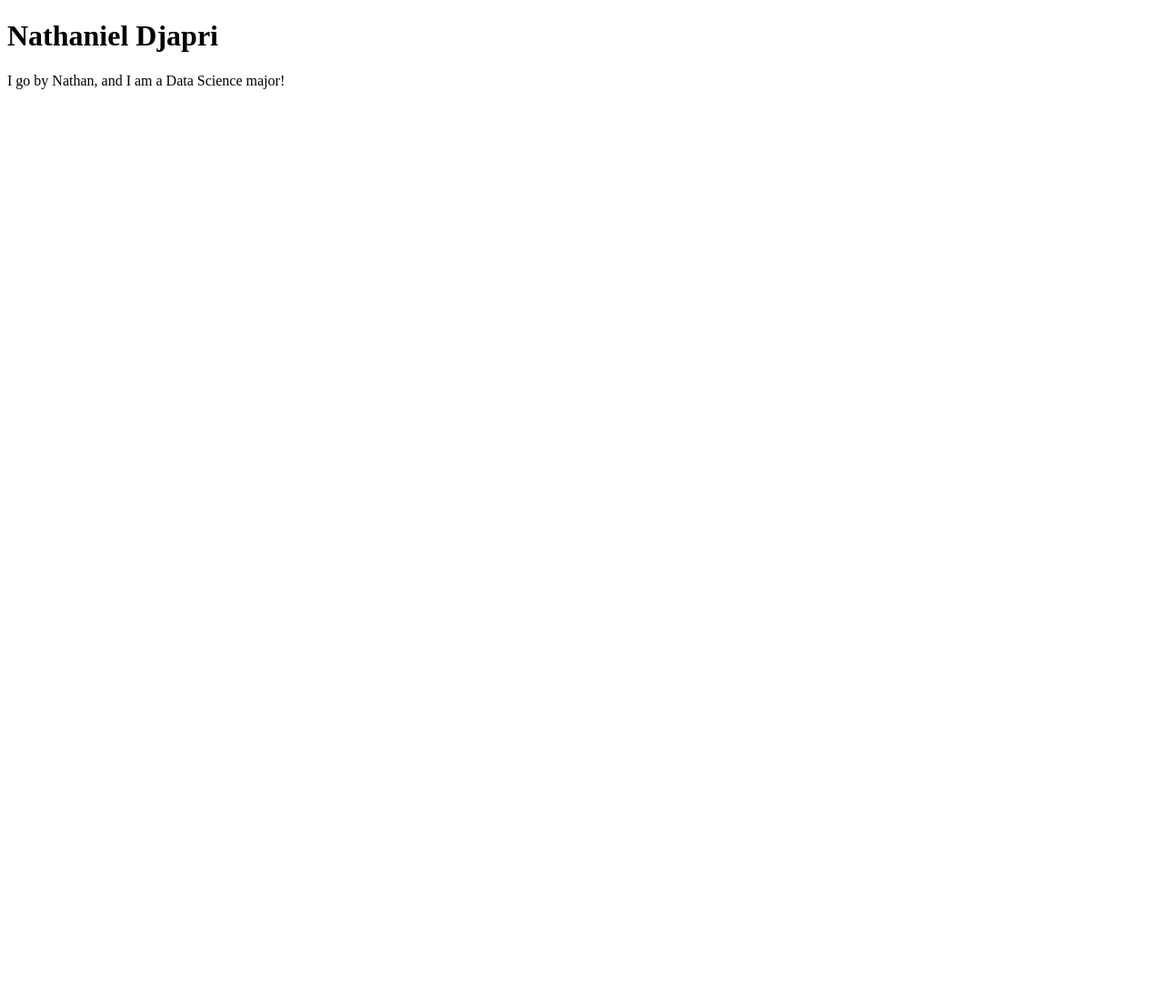
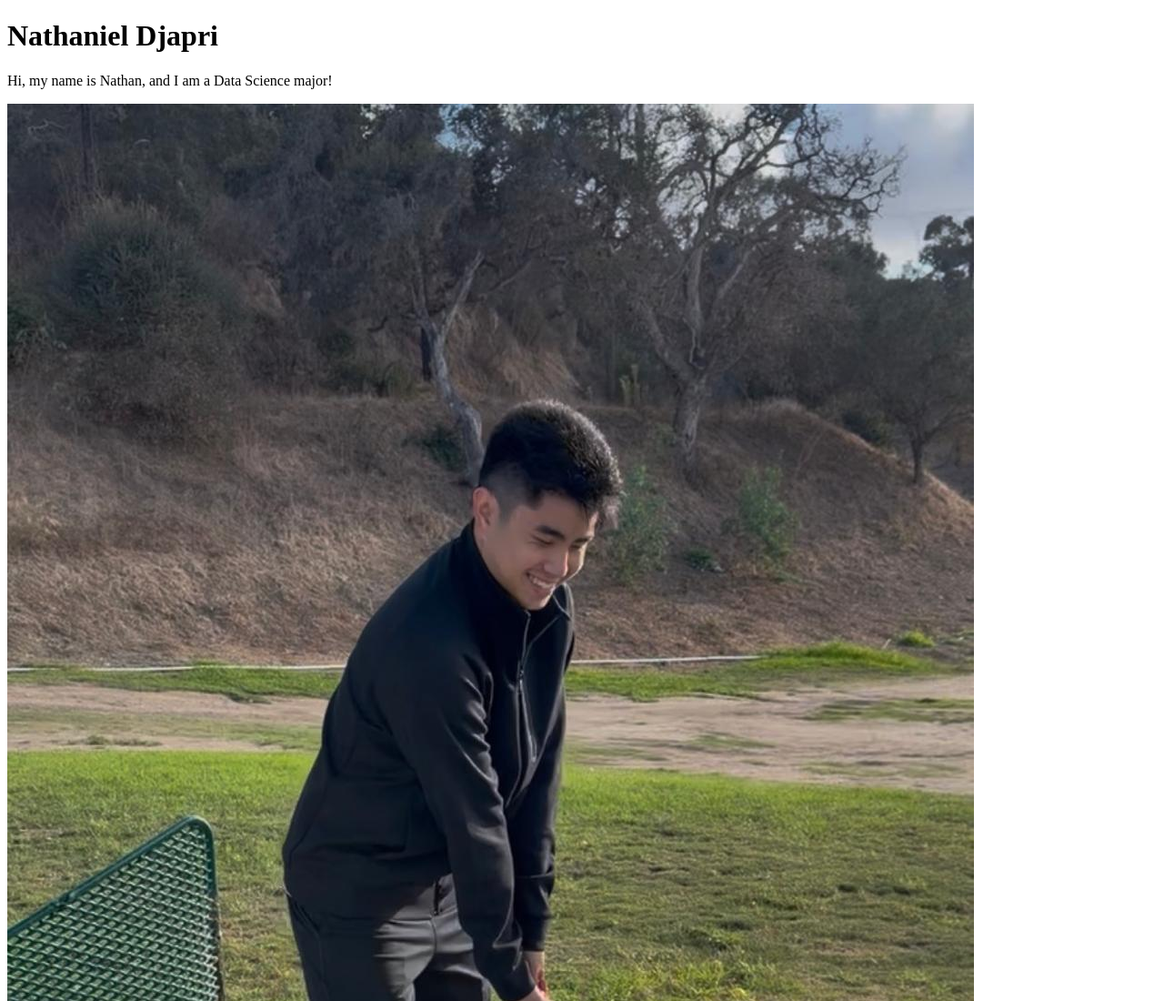
Before and after one commit to ndjapri/portfolio, a plain HTML site: page index.html in a window 1280 px wide. Shown: the top 1100 px of the page at 91% size. Before the commit the page ends 800 px from the top, so only its background shows below. Drawn offline with Linux system fonts and the light colour scheme.

Commit message:
Add profile photo

```diff
--- a/index.html
+++ b/index.html
@@ -7,6 +7,7 @@
 </head>
 <body>
     <h1>Nathaniel Djapri</h1>
-    <p>I go by Nathan, and I am a Data Science major!</p>
+    <p>Hi, my name is Nathan, and I am a Data Science major!</p>
+    <img src="images/my_photo.jpg" alt="Photo of me">
 </body>
 </html>
```
Also changed, not shown: images/my_photo.jpg (added), 2 other files.
